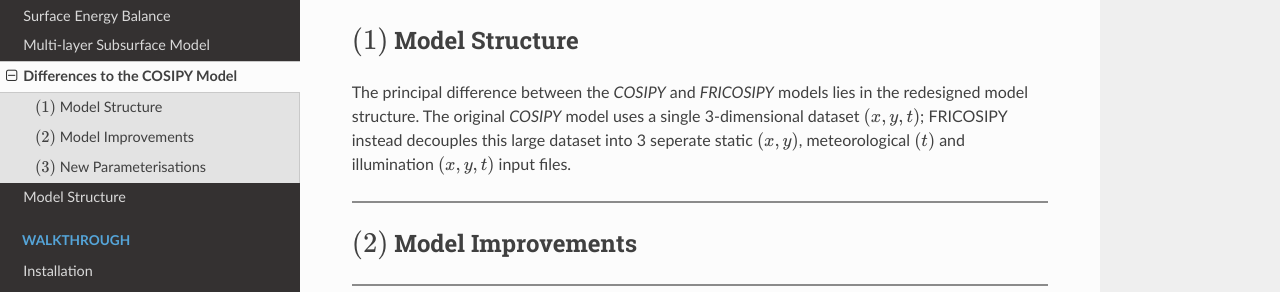
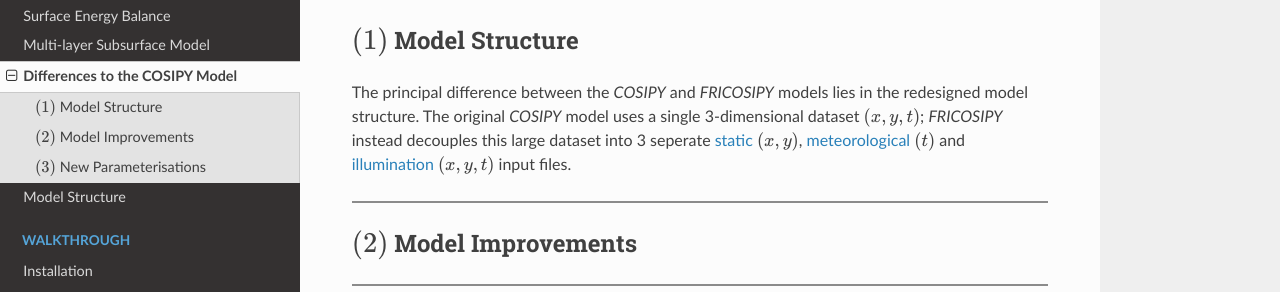
Before and after one commit to MarcusGastaldello/FRICOSIPY, an MkDocs documentation site: the page built from docs/differences.md, in a window 1280 px wide and 1390 px high. Shown: the part 359-651 px from the top of the window. Built offline with MkDocs 1.6.1, drawn with Linux system fonts in a browser that asks for light colours; part of the change alters nothing that is shown.

```diff
--- a/docs/differences.md
+++ b/docs/differences.md
@@ -14,7 +14,7 @@ The *FRICOSIPY* model has been developed as an adapation of the original [COSIPY
 
 ## $(1)$ Model Structure
 
-The principal difference between the *COSIPY* and *FRICOSIPY* models lies in the redesigned model structure. The original *COSIPY* model uses a single 3-dimensional dataset $(x,y,t)$; FRICOSIPY instead decouples this large dataset into 3 seperate static $(x,y)$, meteorological $(t)$ and illumination $(x,y,t)$ input files.
+The principal difference between the *COSIPY* and *FRICOSIPY* models lies in the redesigned model structure. The original *COSIPY* model uses a single 3-dimensional dataset $(x,y,t)$; *FRICOSIPY* instead decouples this large dataset into 3 seperate [static](https://fricosipy.readthedocs.io/en/latest/model_input_files/#1-static-file) $(x,y)$, [meteorological](https://fricosipy.readthedocs.io/en/latest/model_input_files/#2-meteorological-file) $(t)$ and [illumination](https://fricosipy.readthedocs.io/en/latest/model_input_files/#3-illumination-file) $(x,y,t)$ input files.
 
 <hr style="height:2px; background-color:#8b8b8b; border:none;" />
 
```
